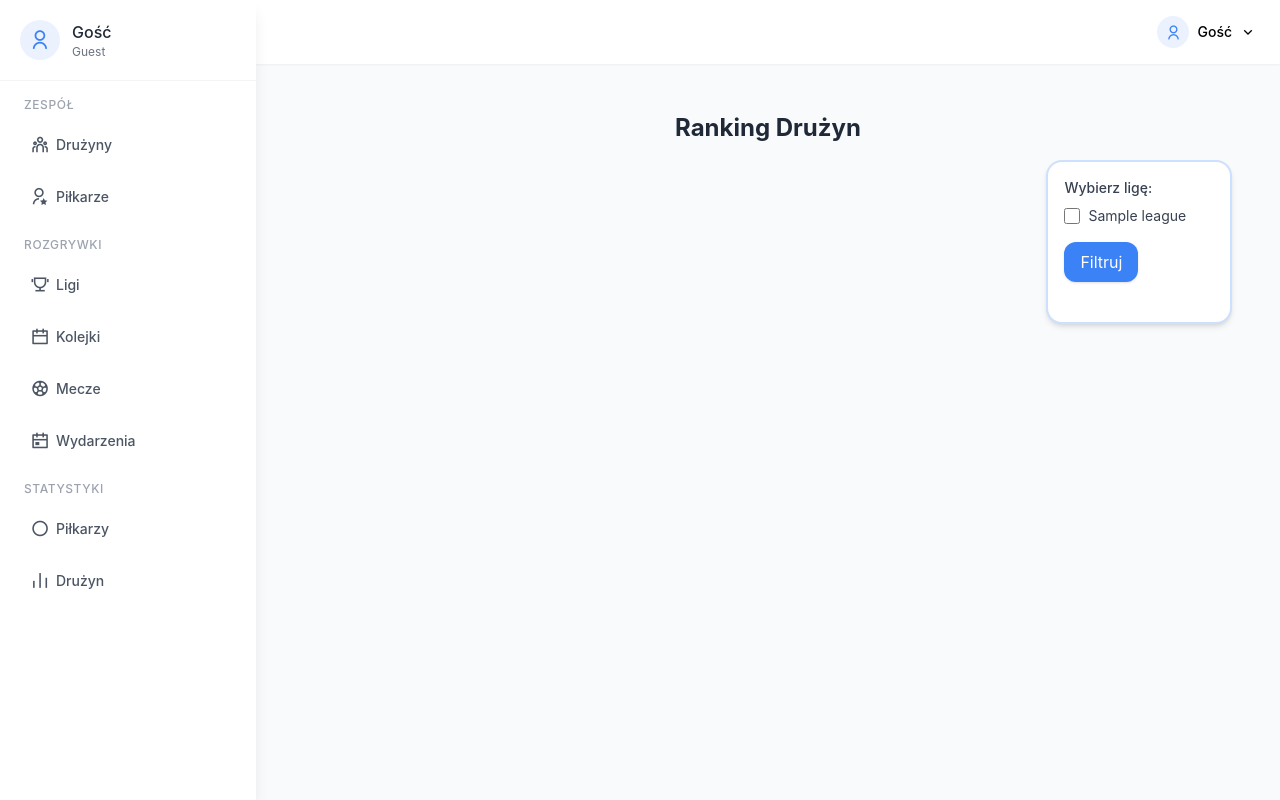
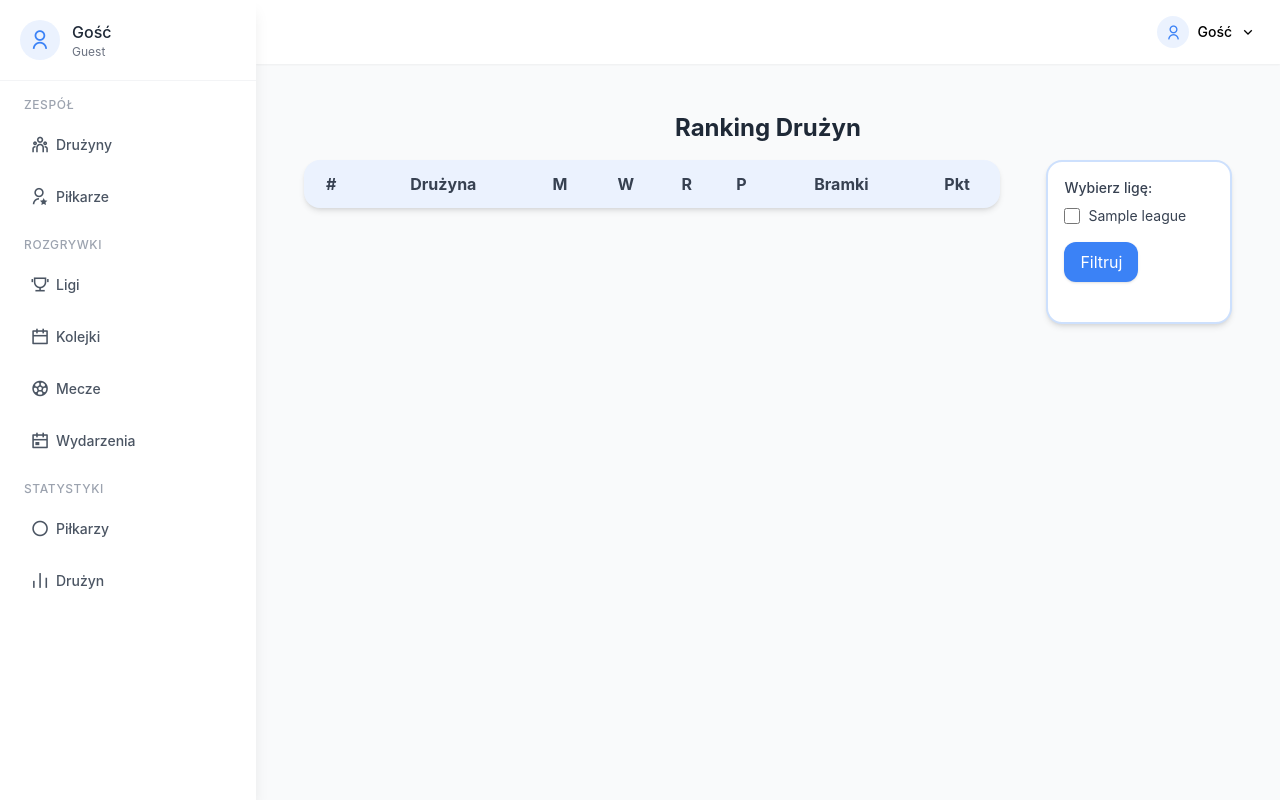
Before and after one commit to MateuszSokolowski03/Projekt, a Django app: page /team-rankings/ in a window 1280 px wide. Run offline with Django 5.2, Linux system fonts and the light colour scheme; tables that the repository leaves empty hold one stand-in row (values such as "Sample post"); lists and menus that the app fills with data are empty; some libraries are stand-ins or nearby versions.

Commit message:
nowe team_ranking_list.html, te co mati zobil

```diff
--- a/apps/planner/templates/team_ranking_list.html
+++ b/apps/planner/templates/team_ranking_list.html
@@ -26,35 +26,45 @@
         </form>
     </div>
 
-    <!-- Lista rankingów jako divy -->
-    <div class="space-y-4">
-        {% for ranking in rankings %}
-        <div class="bg-white shadow-md w-9/12 rounded-lg p-4 border-2 border-solid hover:bg-gray-100 cursor-pointer mr-5
-                    {% if ranking.position == 1 %}border-4 border-yellow-500{% elif ranking.position == 2 %}border-4 border-gray-400{% elif ranking.position == 3 %}border-4 border-orange-400{% else %}border-primary/25{% endif %}"
-                    onclick="window.location='{% url 'team_detail' ranking.team.team_id %}'">
-            <div class="flex justify-between items-center text-center">
-                <div>
-                    <p class="text-7xl font-bold text-gray-600">#{{ ranking.position }}</p>
-                </div>
-                <div>
-                    <div>
+    <!-- Tabela rankingowa -->
+    <div class="w-9/12">
+        <table class="min-w-full bg-white shadow-md rounded-lg overflow-hidden">
+            <thead>
+                <tr class="bg-primary/10 text-gray-700 text-center">
+                    <th class="py-3 px-2">#</th>
+                    <th class="py-3 px-2">Drużyna</th>
+                    <th class="py-3 px-2">M</th>
+                    <th class="py-3 px-2">W</th>
+                    <th class="py-3 px-2">R</th>
+                    <th class="py-3 px-2">P</th>
+                    <th class="py-3 px-2">Bramki</th>
+                    <th class="py-3 px-2">Pkt</th>
+                </tr>
+            </thead>
+            <tbody>
+                {% for ranking in rankings %}
+                <tr class="text-center hover:bg-gray-100 cursor-pointer"
+                    onclick="window.location='{% url 'team_detail' ranking.team.team_id %}'"
+                    {% if ranking.position == 1 %}style="border-left: 4px solid #FFD700;"{% elif ranking.position == 2 %}style="border-left: 4px solid #A0A0A0;"{% elif ranking.position == 3 %}style="border-left: 4px solid #FFA500;"{% endif %}>
+                    <td class="py-2 px-2 font-bold text-lg text-gray-600">#{{ ranking.position }}</td>
+                    <td class="py-2 px-2 flex items-center gap-2 justify-center">
                         {% if ranking.team.logo %}
-                            <img src="{{ ranking.team.logo.url }}" alt="Logo {{ ranking.team.name }}" class="w-30 h-20 object-cover mx-auto mb-1">
+                            <img src="{{ ranking.team.logo.url }}" alt="Logo {{ ranking.team.name }}" class="w-10 h-8 object-cover rounded">
                         {% else %}
-                            <img src="{% static 'images/none.png' %}" alt="Brak loga" class="w-30 h-20 object-cover mx-auto mb-1">
+                            <img src="{% static 'images/none.png' %}" alt="Brak loga" class="w-10 h-8 object-cover rounded">
                         {% endif %}
-                    </div>
-                    <div>
-                        <p class="text-lg font-semibold text-gray-800 w-[200px]">{{ ranking.team.name }}</p>
-                        <p class="text-sm text-gray-600">{{ ranking.league.name }}</p>
-                    </div>
-                </div>
-                <div>
-                    <p class="text-4xl text-gray-600">{{ ranking.points }} pkt</p>
-                </div>
-            </div>
-        </div>
-        {% endfor %}
+                        <span class="font-semibold text-gray-800">{{ ranking.team.name }}</span>
+                    </td>
+                    <td class="py-2 px-2">{{ ranking.matches_played }}</td>
+                    <td class="py-2 px-2">{{ ranking.wins }}</td>
+                    <td class="py-2 px-2">{{ ranking.draws }}</td>
+                    <td class="py-2 px-2">{{ ranking.losses }}</td>
+                    <td class="py-2 px-2">{{ ranking.goals_for }}-{{ ranking.goals_against }}</td>
+                    <td class="py-2 px-2 font-bold text-xl text-gray-700">{{ ranking.points }}</td>
+                </tr>
+                {% endfor %}
+            </tbody>
+        </table>
     </div>
 </div>
 {% endblock %}
```
